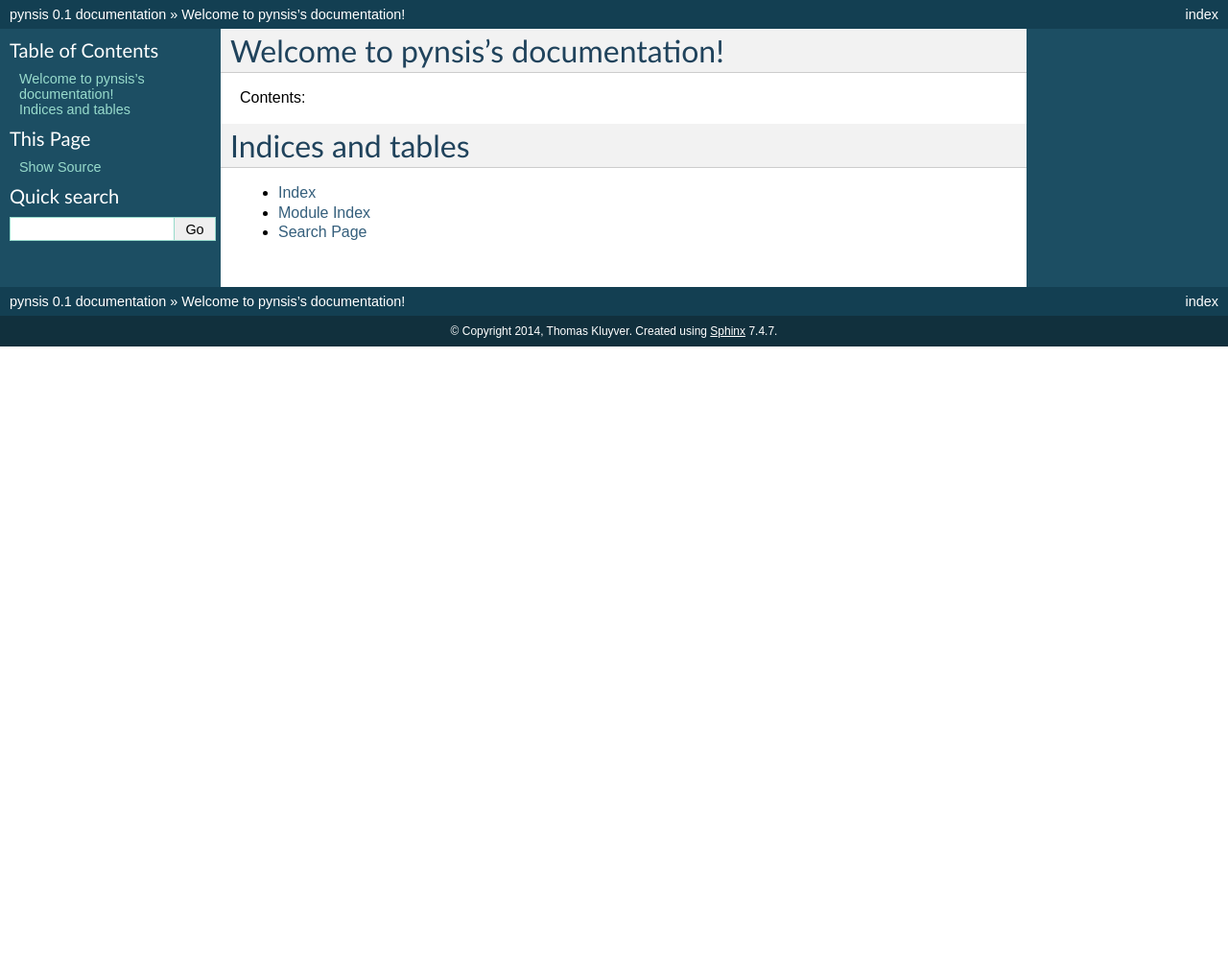
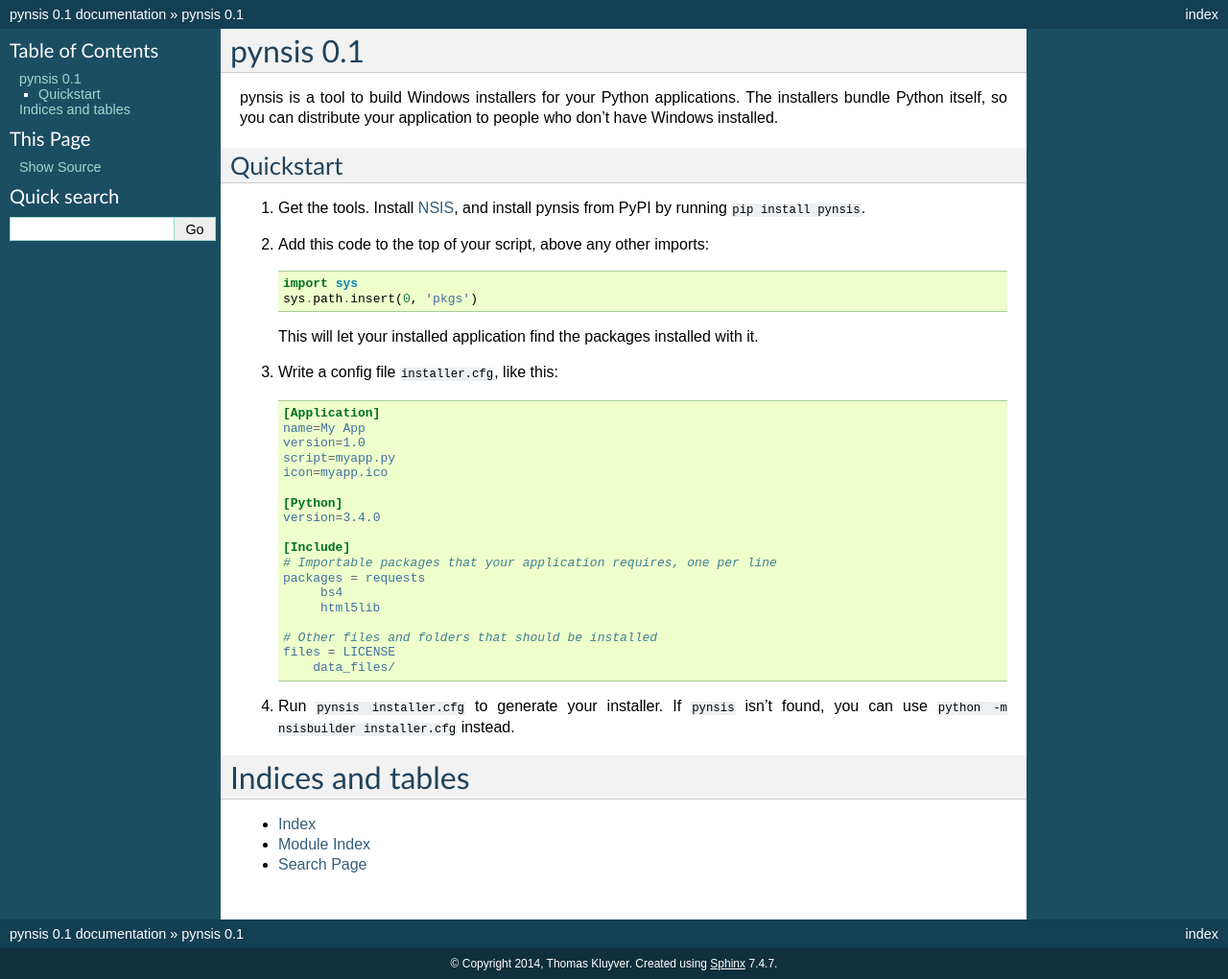
Before and after one commit to takluyver/pynsist, a Sphinx documentation site: the page built from doc/index.rst, in a window 1280 px wide. Shown: the whole page at 96% size. Built offline with Sphinx 7.4.7, drawn with Linux system fonts in a browser that asks for light colours; before the commit the page ends 900 px from its top, so only the background shows below that.

Commit message:
Add quickstart to docs

```diff
--- a/doc/conf.py
+++ b/doc/conf.py
@@ -263,4 +263,4 @@ texinfo_documents = [
 
 
 # Example configuration for intersphinx: refer to the Python standard library.
-intersphinx_mapping = {'http://docs.python.org/': None}
+intersphinx_mapping = {'python': ('http://docs.python.org/3', None)}
--- a/doc/index.rst
+++ b/doc/index.rst
@@ -1,12 +1,49 @@
-.. pynsis documentation master file, created by
-   sphinx-quickstart on Sun Mar 30 13:33:08 2014.
-   You can adapt this file completely to your liking, but it should at least
-   contain the root `toctree` directive.
+pynsis |version|
+================
 
-Welcome to pynsis's documentation!
-==================================
+pynsis is a tool to build Windows installers for your Python applications. The
+installers bundle Python itself, so you can distribute your application to
+people who don't have Windows installed.
 
-Contents:
+Quickstart
+----------
+
+1. Get the tools. Install `NSIS <http://nsis.sourceforge.net/Download>`_, and
+   install pynsis from PyPI by running ``pip install pynsis``.
+
+2. Add this code to the top of your script, above any other imports::
+
+       import sys
+       sys.path.insert(0, 'pkgs')
+
+   This will let your installed application find the packages installed with it.
+
+3. Write a config file ``installer.cfg``, like this:
+
+   .. code-block:: ini
+
+       [Application]
+       name=My App
+       version=1.0
+       script=myapp.py
+       icon=myapp.ico
+
+       [Python]
+       version=3.4.0
+
+       [Include]
+       # Importable packages that your application requires, one per line
+       packages = requests
+            bs4
+            html5lib
+
+       # Other files and folders that should be installed
+       files = LICENSE
+           data_files/
+
+4. Run ``pynsis installer.cfg`` to generate your installer. If ``pynsis`` isn't
+   found, you can use ``python -m nsisbuilder installer.cfg`` instead.
+
 
 .. toctree::
    :maxdepth: 2
```
Also changed, not shown: 1 other file.
